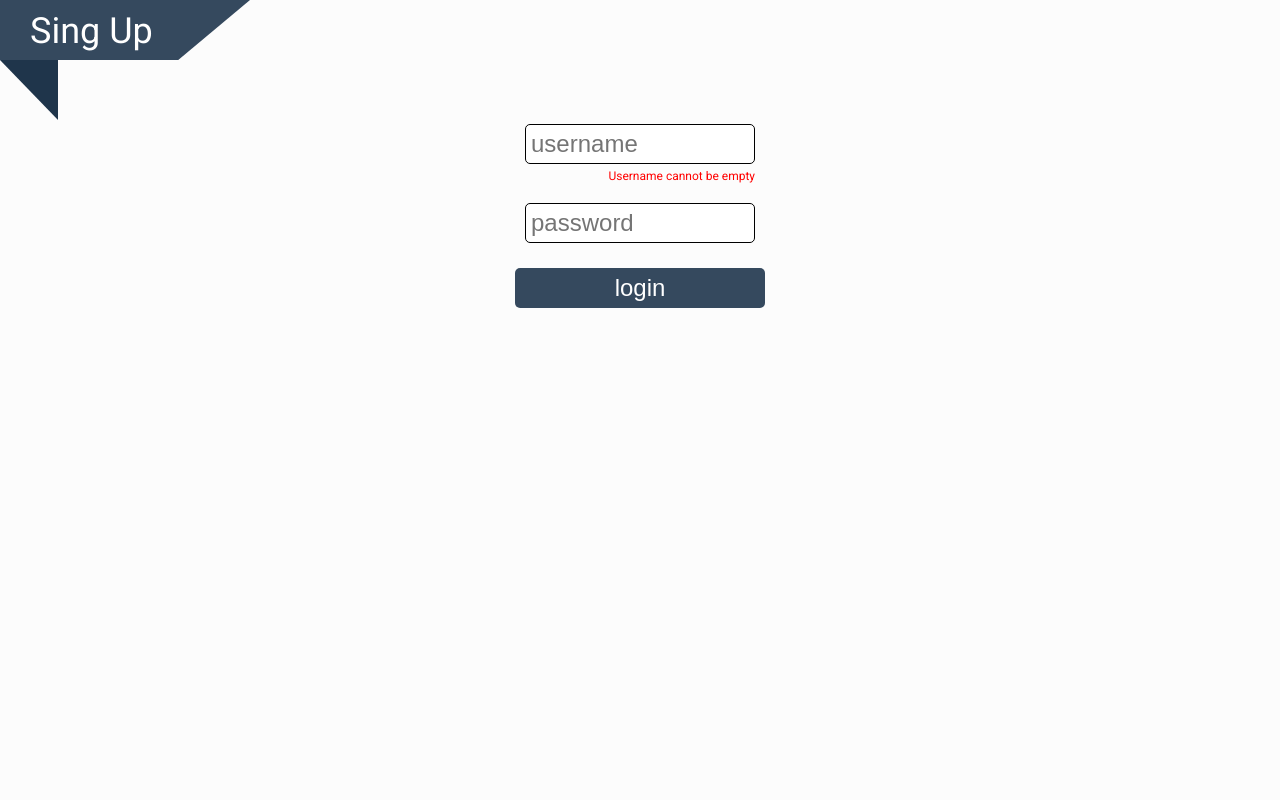
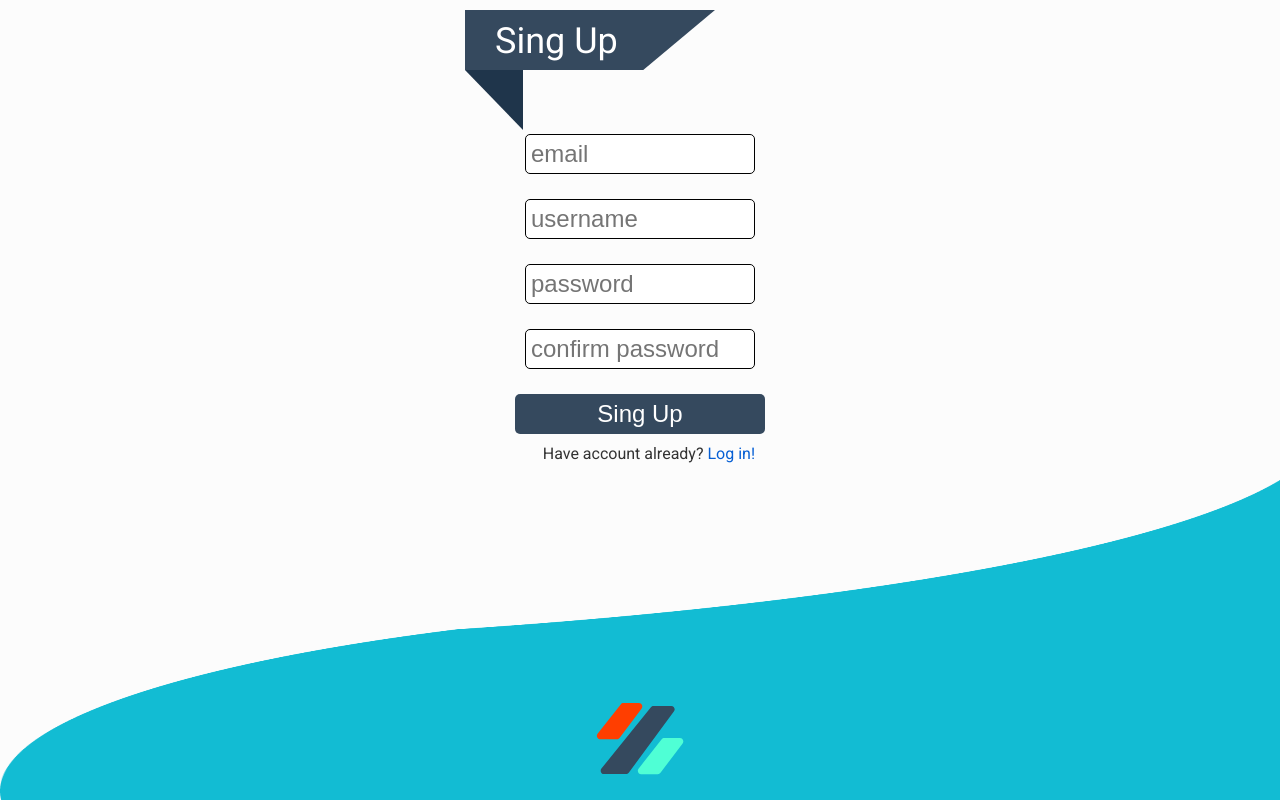
Before and after one commit to Untlsn/countlist, a React (Vite) app: page /login in a window 1280 px wide. Built offline with nearby package versions, Linux system fonts and the light colour scheme.

Commit message:
Create Log View

```diff
--- a/src/assets/style/theme.ts
+++ b/src/assets/style/theme.ts
@@ -11,6 +11,7 @@ export const theme = {
     background: '#fcfcfc',
     text: '#1f1c27',
     secondBackground: '#efefef',
+    linkBlue: '#065FD4',
     gradient: {
       background: ['#2C465A', '#8795A0'],
     },
--- a/src/components/atoms/FormInputs/index.tsx
+++ /dev/null
@@ -1,29 +0,0 @@
-import styled from 'styled-components';
-
-export const Input = styled.input`
-  border: black solid 1px;
-  border-radius: 5px;
-  font-size: ${({ theme }) => theme.fontSize.xl};
-  padding: 5px;
-  width: 230px;
-  height: 40px;
-`;
-
-export const ErrorPop = styled.div`
-  margin-top: 5px;
-  color: red;
-  font-size: ${({ theme }) => theme.fontSize.s};
-  text-align: right;
-`;
-
-export const Button = styled.input.attrs({ type: 'submit' })`
-  background-color: #35495E;
-  color: #fff;
-  font-size: ${({ theme }) => theme.fontSize.xl};
-  padding: 5px;
-  text-align: center;
-  border: none;
-  height: 40px;
-  width: 250px;
-  border-radius: 5px;
-`;
--- a/src/components/molecules/Forms/LoginForm.tsx
+++ b/src/components/molecules/Forms/LoginForm.tsx
@@ -2,39 +2,37 @@ import React from 'react';
 import { useForm } from 'react-hook-form';
 import * as S from './style';
 import { FormProps } from '@molecules/Forms/types';
-import * as R from 'ramda';
 
 interface LoginTemplate {
   username: string
   password: string
 }
 
-const LoginForm = ({ onSubmit }: FormProps<keyof LoginTemplate>) => {
+const LoginForm = ({ onSubmit }: FormProps<LoginTemplate>) => {
   const { register, handleSubmit, formState: { errors } } = useForm<LoginTemplate>();
+
   return (
     <S.Wrapper onSubmit={handleSubmit(onSubmit)}>
       <div>
         <S.Input
           placeholder='username'
-          {...register('username', { required: true, minLength: 5 })} />
-        <S.ErrorPop>{R.cond<any, string>([
-          [R.equals('required'), R.always('Username cannot be empty')],
-          [R.equals('minLength'), R.always('Username is too short')],
-          [R.T, R.always('')],
-        ])()}</S.ErrorPop>
+          {...register('username', {
+            required: { value: true, message: 'Username cannot be empty' },
+            minLength: { value: 5, message: 'Username is too short' },
+          })} />
+        <S.ErrorPop>{errors.username?.message}</S.ErrorPop>
       </div>
       <div>
         <S.Input
           placeholder='password'
           type='password'
-          {...register('password', { required: true, minLength: 8 })}/>
-        <S.ErrorPop>{R.cond<any, string>([
-          [R.equals('required'), R.always('Password cannot be empty')],
-          [R.equals('minLength'), R.always('Password is too short')],
-          [R.T, R.always('')],
-        ])(errors.password?.type)}</S.ErrorPop>
+          {...register('password', {
+            required: { value: true, message: 'Password cannot be empty' },
+            minLength: { value: 8, message: 'Password is too short' },
+          })}/>
+        <S.ErrorPop>{errors.password?.message}</S.ErrorPop>
       </div>
-      <S.Button value='login' />
+      <S.Button value='Log In' />
     </S.Wrapper>
   );
 };
--- a/src/components/molecules/Forms/SingUpForm.tsx
+++ b/src/components/molecules/Forms/SingUpForm.tsx
@@ -1,6 +1,8 @@
 import React from 'react';
 import * as S from './style';
 import { useForm } from 'react-hook-form';
+import * as R from 'ramda';
+import { FormProps } from '@molecules/Forms/types';
 
 interface SingUpTemplate {
   username: string
@@ -9,19 +11,52 @@ interface SingUpTemplate {
   email: string
 }
 
-const SingUpForm = () => {
-  const { register, handleSubmit } = useForm<SingUpTemplate>();
+const emailPattern = /^[^@]+@[^@]+\.[^@]+$/;
+
+const SingUpForm = ({ onSubmit }: FormProps<SingUpTemplate>) => {
+  const { register, handleSubmit, watch, formState: { errors } } = useForm<SingUpTemplate>();
 
   return (
-    <S.Wrapper onSubmit={handleSubmit(() => {})}>
-      <S.Input
-        placeholder='user name'
-        {...register('username')} />
-      <S.Input
-        placeholder='password'
-        type='password'
-        {...register('password')} />
-      <S.Button value='login' />
+    <S.Wrapper onSubmit={handleSubmit(onSubmit)}>
+      <div>
+        <S.Input
+          placeholder='email'
+          {...register('email', {
+            required: { value: true, message: 'Email cannot be empty' },
+            pattern: { value: emailPattern, message: 'Email is invalid' },
+          })} />
+        <S.ErrorPop>{errors.email?.message}</S.ErrorPop>
+      </div>
+      <div>
+        <S.Input
+          placeholder='username'
+          {...register('username', {
+            required: { value: true, message: 'Username cannot be empty' },
+            minLength: { value: 5, message: 'Username is too short' },
+          })} />
+        <S.ErrorPop>{errors.username?.message}</S.ErrorPop>
+      </div>
+      <div>
+        <S.Input
+          placeholder='password'
+          type='password'
+          {...register('password', {
+            required: { value: true, message: 'Password cannot be empty' },
+            minLength: { value: 8, message: 'Password is too short' },
+          })} />
+        <S.ErrorPop>{errors.password?.message}</S.ErrorPop>
+      </div>
+      <div>
+        <S.Input
+          placeholder='confirm password'
+          type='password'
+          {...register('confirmPassword', {
+            validate: R.ifElse(R.equals(watch('password')), R.always(true), R.always('Passwords is not same')),
+          })} />
+        <S.ErrorPop>{errors.confirmPassword?.message}</S.ErrorPop>
+      </div>
+
+      <S.Button value='Sing Up' />
     </S.Wrapper>
   );
 };
--- a/src/components/molecules/Forms/style.ts
+++ b/src/components/molecules/Forms/style.ts
@@ -1,5 +1,4 @@
 import styled from 'styled-components';
-export * from '@atoms/FormInputs';
 
 export const Wrapper = styled.form`
   display: flex;
@@ -7,3 +6,35 @@ export const Wrapper = styled.form`
   flex-direction: column;
   align-items: center;
 `;
+
+export const Input = styled.input`
+  border: black solid 1px;
+  border-radius: 5px;
+  font-size: ${({ theme }) => theme.fontSize.xl};
+  padding: 5px;
+  width: 230px;
+  height: 40px;
+`;
+
+export const ErrorPop = styled.div`
+  margin-top: 5px;
+  color: red;
+  font-size: ${({ theme }) => theme.fontSize.s};
+  text-align: right;
+`;
+
+export const Button = styled.input.attrs({ type: 'submit' })`
+  background-color: #35495E;
+  color: #fff;
+  font-size: ${({ theme }) => theme.fontSize.xl};
+  padding: 5px;
+  text-align: center;
+  border: none;
+  height: 40px;
+  width: 250px;
+  border-radius: 5px;
+
+  &:hover {
+    cursor: pointer;
+  }
+`;
--- a/src/components/molecules/Forms/types.d.ts
+++ b/src/components/molecules/Forms/types.d.ts
@@ -1,3 +1,3 @@
-export interface FormProps<T extends string> {
-  onSubmit(data: Record<T, string>): void
+export interface FormProps<T> {
+  onSubmit(data: T): void
 }
--- a/src/components/view/LogIn/data.ts
+++ b/src/components/view/LogIn/data.ts
@@ -1,12 +1,4 @@
-export const formArrays = {
-  'Log in': [
-    'user name',
-    'password',
-  ],
-  'Sing Up': [
-    'user name',
-    'e-main',
-    'password',
-    'confirm password',
-  ],
+export const formChanger = {
+  'Log in': ['Don’t have account?', 'Sing up!'],
+  'Sing Up': ['Have account already?', 'Log in!'],
 };
--- a/src/components/view/LogIn/index.tsx
+++ b/src/components/view/LogIn/index.tsx
@@ -2,19 +2,35 @@ import React from 'react';
 import * as S from './style';
 import Serpentine from '@atoms/Serpentine';
 import { useBoolState } from '@hooks';
-import { LoginForm } from '@molecules/Forms';
+import { LoginForm, SingUpForm } from '@molecules/Forms';
+import { formChanger } from '@view/LogIn/data';
 
 const LogIn = () => {
-  const [isLogin] = useBoolState();
+  const [isLogin, switchType] = useBoolState();
   const text = isLogin ? 'Log in' : 'Sing Up';
 
-  const onSubmit = () => {};
+  const onSubmit = (data: any) => console.log(data);
+
+  const [beforeClicker, clicker] = formChanger[text];
 
   return (
-    <S.Wrapper>
-      <Serpentine>{text}</Serpentine>
-      <LoginForm onSubmit={onSubmit} />
-    </S.Wrapper>
+    <>
+      <S.Background />
+      <S.Centering>
+        <S.Wrapper>
+          <Serpentine>{text}</Serpentine>
+          {isLogin
+            ? <LoginForm onSubmit={onSubmit} />
+            : <SingUpForm onSubmit={onSubmit} />
+          }
+          <S.RightText>
+            <S.ShadowText>{beforeClicker} </S.ShadowText>
+            <S.FakeLink onClick={switchType}>{clicker}</S.FakeLink>
+          </S.RightText>
+        </S.Wrapper>
+        <S.Logo />
+      </S.Centering>
+    </>
   );
 };
 
--- a/src/components/view/LogIn/style.ts
+++ b/src/components/view/LogIn/style.ts
@@ -1,5 +1,47 @@
 import styled from 'styled-components';
+import LogoImg from '@assets/images/favicon.svg';
+import BackgroundImg from '@assets/images/LogBG.png';
+
+
+export const  Centering = styled.div`
+  padding: 10px;
+  display: flex;
+  flex-direction: column;
+  align-items: center;
+  justify-content: space-between;
+  height: 100vh;
+`;
 
 export const Wrapper = styled.div`
+  width: 350px;
+`;
 
+export const RightText = styled.div`
+  margin-top: 10px;
+  text-align: right;
+  margin-right: 60px;
 `;
+
+export const ShadowText = styled.span`
+  color: ${({ theme }) => theme.colors.transparently.shadow};
+`;
+
+export const FakeLink = styled.span`
+  color: ${({ theme }) => theme.colors.linkBlue};
+  &:hover {
+    cursor: pointer;
+  }
+`;
+
+export const Logo = styled.img.attrs({ src: LogoImg, alt: '' })`
+  height: 100px;
+  width: 100px;
+`;
+
+export const Background = styled.img.attrs({ src: BackgroundImg, alt: '' })`
+  position: absolute;
+  z-index: -1;
+  bottom: 0;
+  width: 100vw;
+  height: 40vh;
+`;
```
Also changed, not shown: src/components/atoms/FormInputs/stories.tsx (deleted, +0 -20 lines), src/assets/images/LogBG.png (added).
